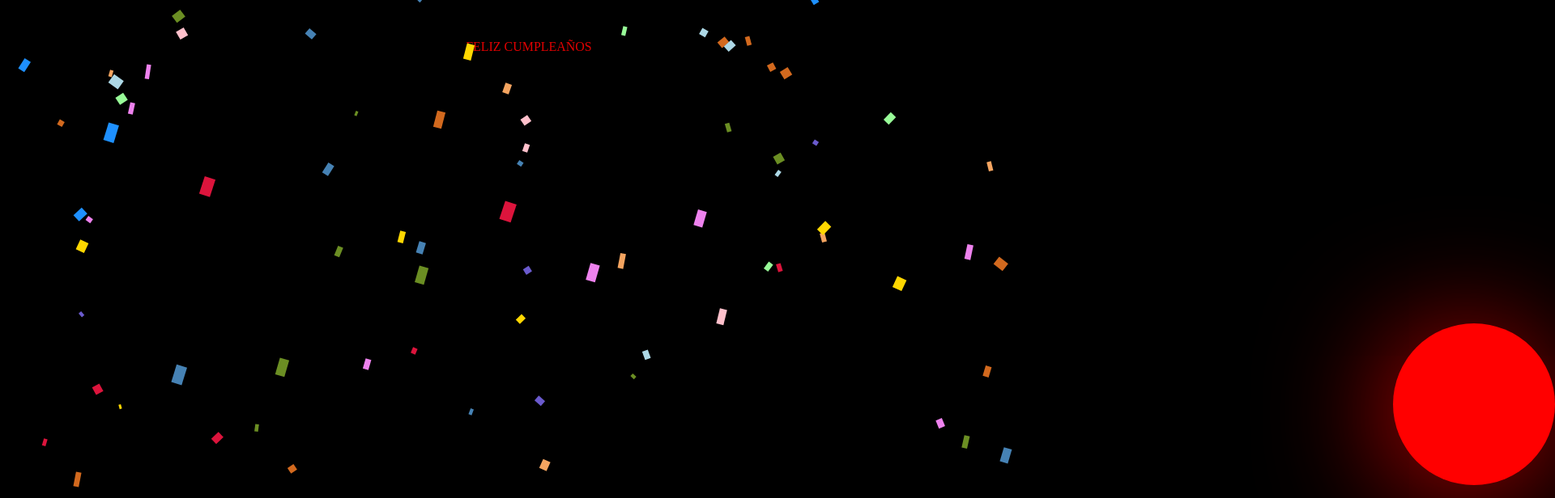
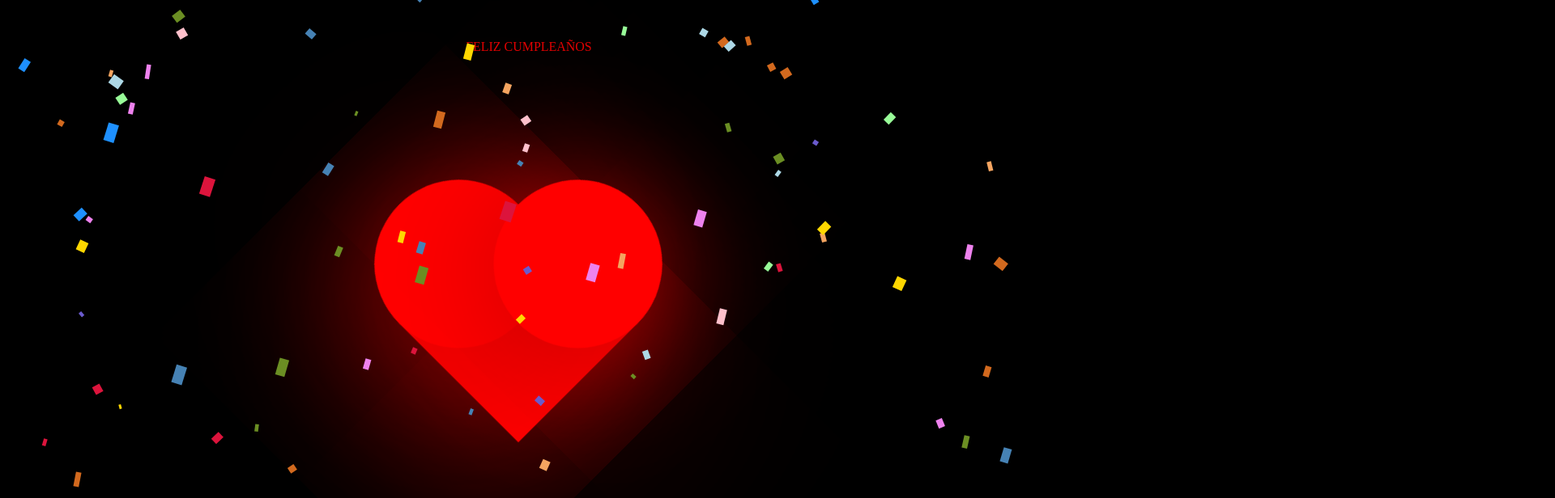
Before and after one commit to parsival-nrx/cumplea-os, a plain HTML site: page index.html in a window 1280 px wide. Shown: the top 616 px of the page at 81% size, 1920 px wide, since content can reach past the window. Drawn offline with Linux system fonts and the light colour scheme.

Commit message:
Update index.css

```diff
--- a/index.css
+++ b/index.css
@@ -60,12 +60,14 @@ body{
 
 }
 
+.heart{
+
 position: relative;
 width: 200px;
 height: 200px;
 background-color: rgb(255, 0, 0);
 transform: rotate(-45deg);
- box-shadow: -10px 10px 200px rgb(201, 0, 0);
+box-shadow: -10px 10px 300px #e30000 ;
  animation: animate .6s linear infinite;
 }
 @keyframes animate{
```
